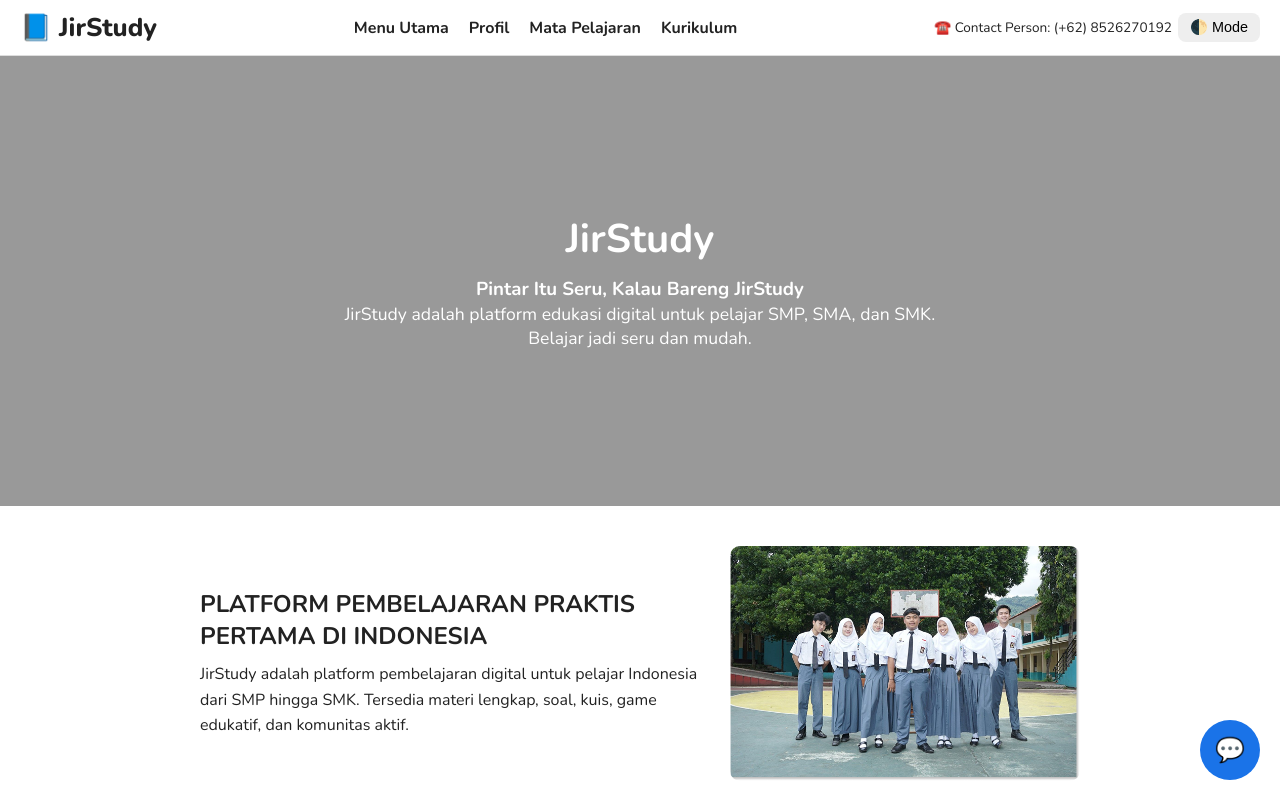
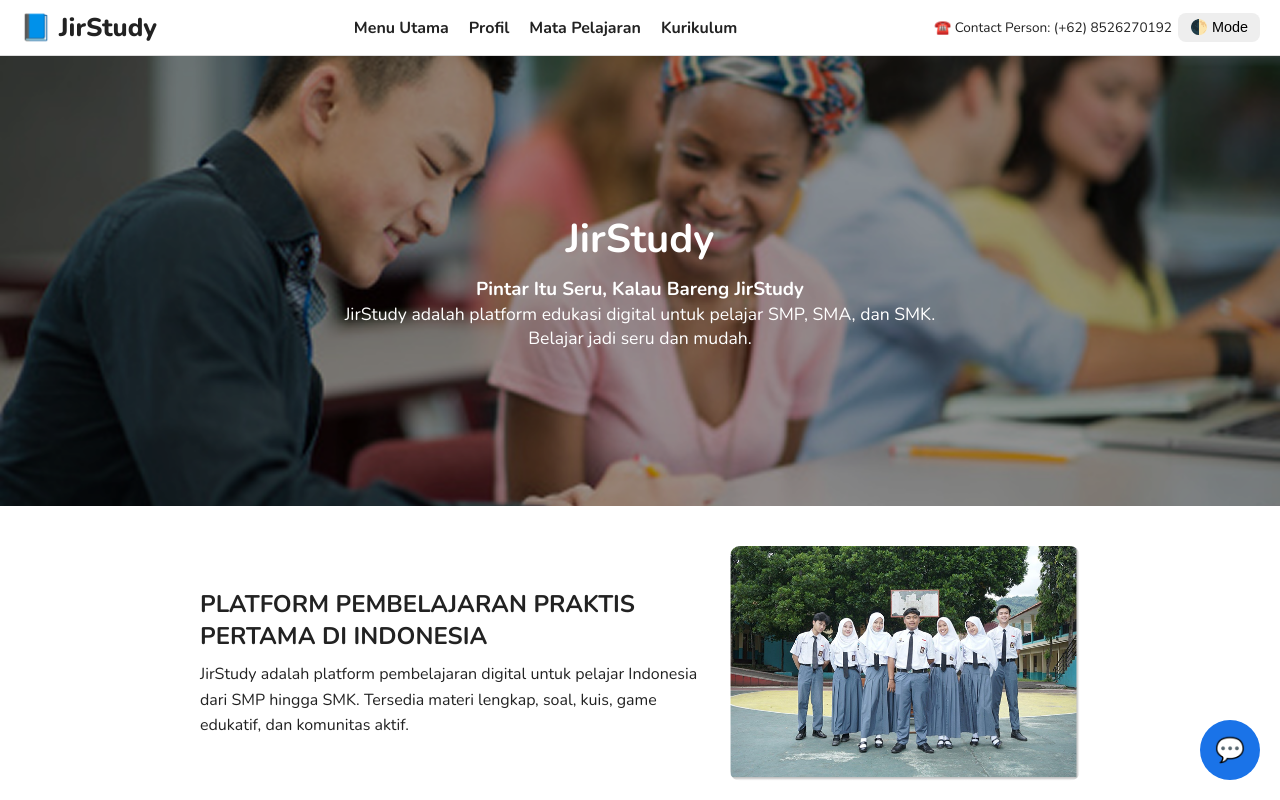
Before and after one commit to Adcvxy/jirstudy, a plain HTML site: page index.html in a window 1280 px wide. Shown: the top 800 px of the page. Drawn offline with nearby package versions, Linux system fonts and the light colour scheme.

Commit message:
Update index.html

```diff
--- a/index.html
+++ b/index.html
@@ -72,7 +72,7 @@
     .hero {
       position: relative;
       height: 450px;
-      background-image: url("images/image 2.jpg");
+      background-image: url("images/image 2.png");
       background-size: cover;
       background-position: center;
       display: flex;
```
